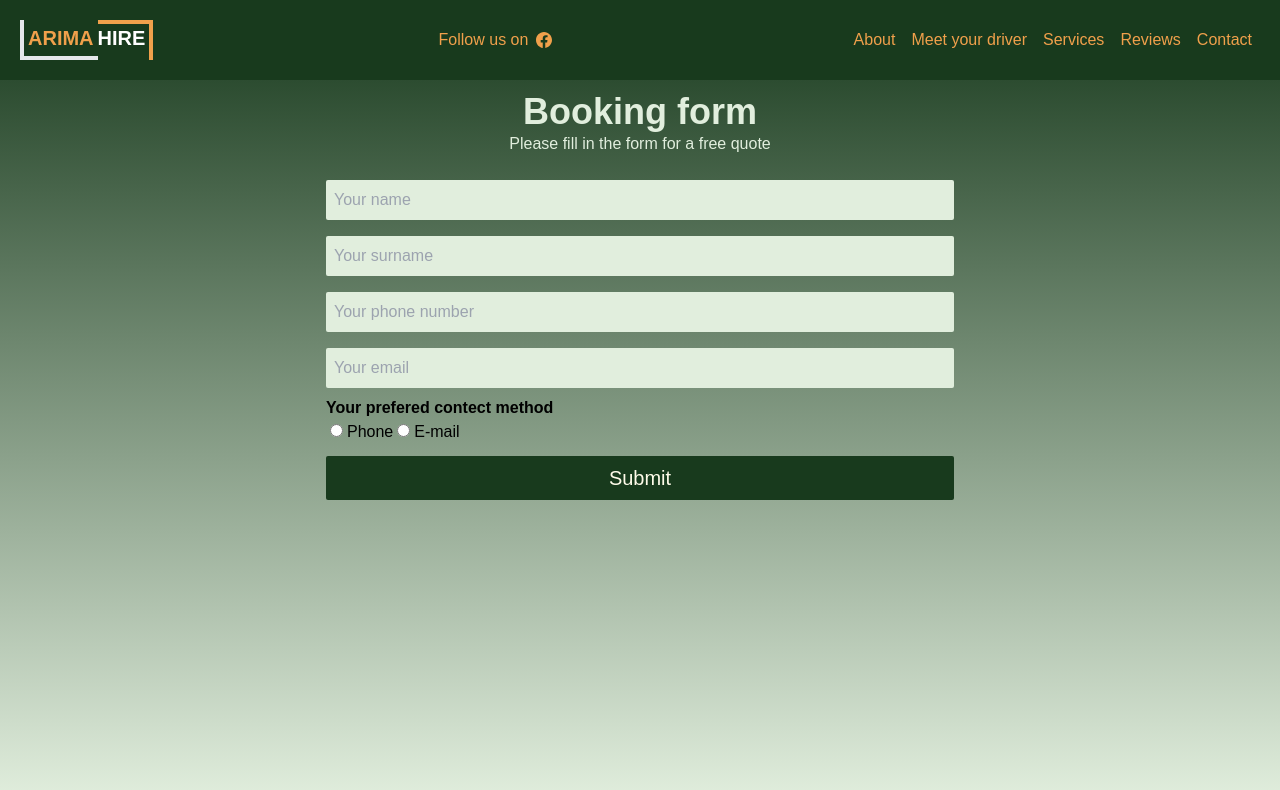
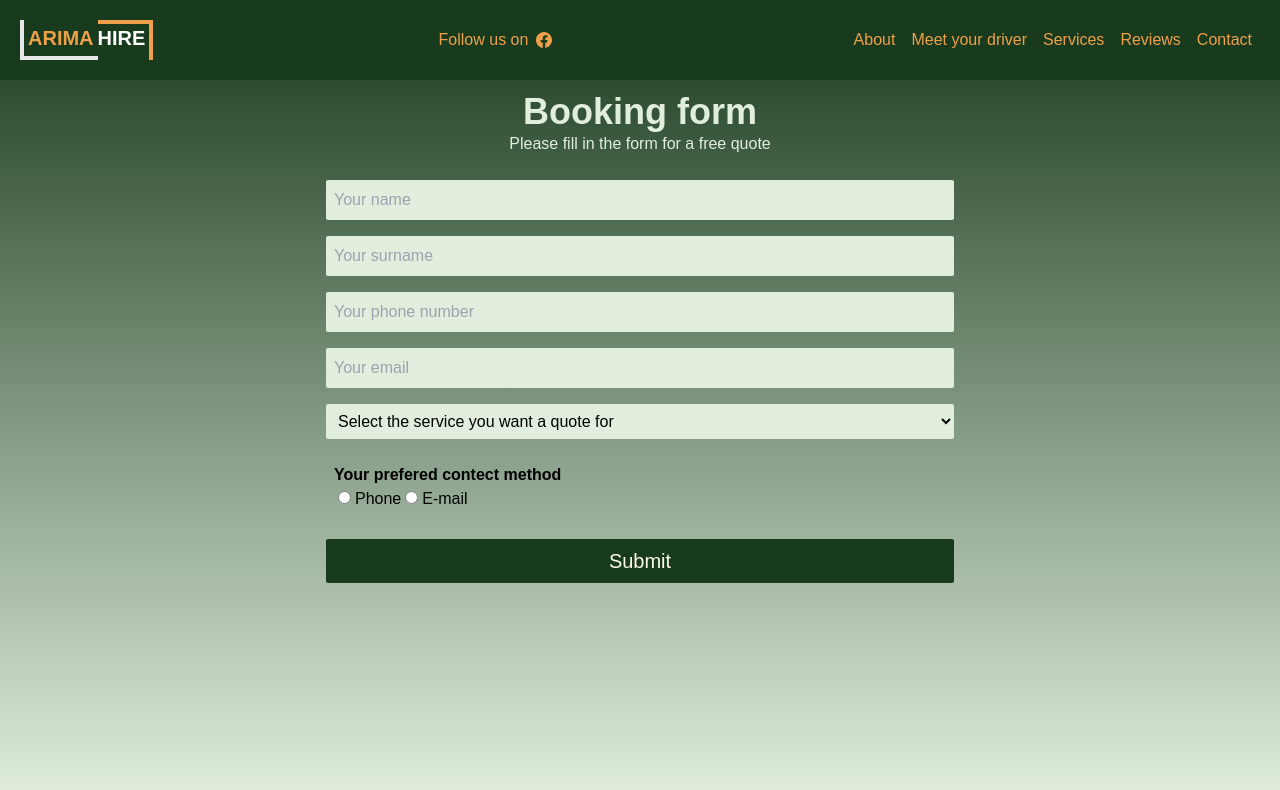
Before and after one commit to Slake37/arima-hire, a React (Create React App) app: page /contact in a window 1280 px wide. Shown: the top 790 px of the page. Built offline with nearby package versions, Linux system fonts and the light colour scheme.

Commit message:
select the service added to booking

```diff
--- a/src/components/Contact.jsx
+++ b/src/components/Contact.jsx
@@ -5,6 +5,7 @@ import { useNavigate } from "react-router-dom";
 
 function Contact() {
   const[method, setMethod] = useState('')
+  const[service, setService] = useState('')
 
    /** @type React.MutableRefObject<HTMLInputElement> */
   const nameRef = useRef()
@@ -36,7 +37,8 @@ function Contact() {
         email:emailRef.current.value,
         pending:true,
         timestamp:serverTimestamp(),
-        contactMethod:method
+        contactMethod:method,
+        service:service
       })
       navigate('/contact/thankyou')
 
@@ -90,7 +92,16 @@ function Contact() {
           placeholder="Your email"
           className="p-2 text-md w-full rounded-sm my-2 bg-[#E1EEDD] outline-none"
         />
-        <div className="flex flex-col justify-start items-start w-full">
+        <select name="" id="" onChange={e=>setService(e.target.value)} className="p-2 text-md w-full rounded-sm my-2 bg-[#E1EEDD] outline-none">
+          <option value="">Select the service you want a quote for</option>
+          <option value="airport transfer">Airport transfer</option>
+          <option value="wedding">Wedding</option>
+          <option value="day out">Day out</option>
+          <option value="night out">Night out</option>
+          <option value="event">Event</option>
+          <option value="other">Other</option>
+        </select>
+        <div className="p-2 text-md w-full rounded-sm my-2  outline-none">
           <h3 className="text-md font-semibold">Your prefered contect method</h3>
           <div>
             <input type="radio" name="method" id="phone" value='Phone'  checked={method==='Phone'} onChange={onOptionChange} className="mx-1" />
```
